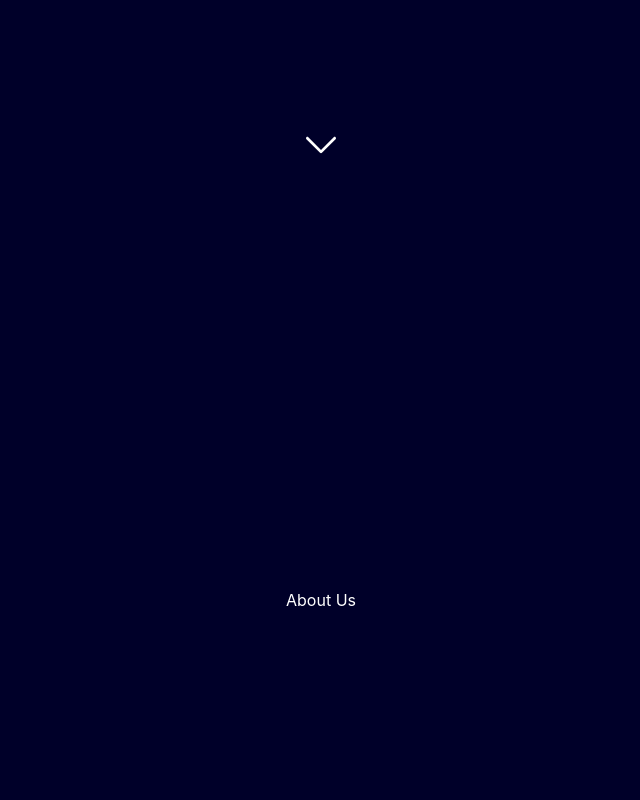
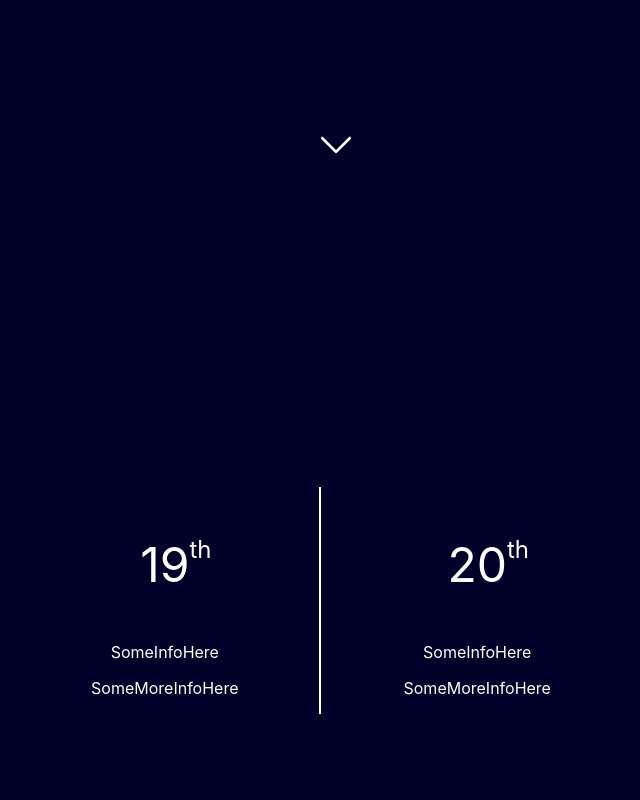
Before and after one commit to Revantark/CodeCraft, a React (Create React App) app: page / in a window 1280 px wide. Shown: the part 600-1400 px from the top of the page, without its empty margins (319-959 px from the left). Built offline with nearby package versions, Linux system fonts and the light colour scheme.

Commit message:
Add required pages

```diff
--- a/src/App.css
+++ b/src/App.css
@@ -1,3 +1,11 @@
 :root{
-  --primary-color: #000029
+  --primary-color: #000029;
+  --secondary-color: #0000ed;
 }
+.space5{
+  height: 5rem;
+}
+.v-line{
+  width: 2px;
+  background: white;
+}
--- a/src/Components/home/about.css
+++ b/src/Components/home/about.css
@@ -1,3 +1,15 @@
 .about{
+    display: grid;
+    place-content: center;
     color: white;
+
+    background: var(--primary-color);
 }
+.about-title{
+    color: white;
+    text-align: center;
+}
+.about-sub{
+    text-align: center;
+    font-size: 2rem;
+}
--- a/src/Components/home/about.js
+++ b/src/Components/home/about.js
@@ -2,11 +2,15 @@ import React from 'react'
 import './about.css'
 export default function About() {
     return (
-        <div className="lp_root fullscreen about">
+        <div className="fullscreen about">
 
-                <span>
-                    About Us
+                <span className="about-title" >
+                    About Me
                 </span>
+                <span className="about-sub" >
+                Something here
+                </span>
+                <div className="space5"></div>
         </div>
     )
 }
--- /dev/null
+++ b/src/Components/home/dates.css
@@ -0,0 +1,25 @@
+.date-page{
+    display: grid;
+    grid-template-columns: 1fr 5px 1fr;
+    text-align: center;
+    align-content: center;
+    justify-content: space-around;
+    background: var(--primary-color);
+    color: white;
+    gap: 5rem;
+}
+.date{
+    font-size: 3rem;
+    position: relative;
+}
+.date::after{
+    content: "th";
+    position: absolute;
+    font-size: 1.5rem;
+}
+.date1{
+    justify-self: end;
+}
+.date2{
+    justify-self: start;
+}
--- /dev/null
+++ b/src/Components/home/dates.js
@@ -0,0 +1,23 @@
+import React from 'react'
+import './dates.css'
+export default function Dates() {
+    return (
+        <section id='dates' className='fullscreen date-page' >
+            <div className="date1">
+                 <p className='date' >
+                     19
+                 </p>
+                 <p>SomeInfoHere</p>
+                 <p>SomeMoreInfoHere</p>
+            </div>
+            <div className="v-line" ></div>
+            <div className="date2">
+            <p className='date' >
+                     20
+                 </p>
+                 <p>SomeInfoHere</p>
+                 <p>SomeMoreInfoHere</p>
+            </div>
+        </section>
+    )
+}
--- a/src/Components/home/home.js
+++ b/src/Components/home/home.js
@@ -1,13 +1,15 @@
 import React from 'react'
 import About from './about'
+import Dates from './dates'
 import './home.css'
 import LandingPage from './landingPage'
 export default function Home() {
     return (
         <div className='root' >
             <LandingPage/>
+            <Dates/>
             <About/>
-            <div className="fullscreen">kdjdj</div>
+
         </div>
     )
 }
--- a/src/Components/home/landingPage.css
+++ b/src/Components/home/landingPage.css
@@ -1,6 +1,7 @@
 
 @import url('https://fonts.googleapis.com/css2?family=IBM+Plex+Mono:ital@1&display=swap');
 @import url('https://fonts.googleapis.com/css2?family=Bebas+Neue&display=swap');
+
 .lp_root{
     background: var(--primary-color);
     display: grid;
@@ -24,7 +25,7 @@
     font-size: 1.5rem;
 }
 .btn{
-    background: #0000ed;
+    background: var(--secondary-color);
     width: 22ch;
     padding: 12px;
     border: none;
--- a/src/Components/home/landingPage.js
+++ b/src/Components/home/landingPage.js
@@ -4,11 +4,10 @@ import {ReactComponent as DownArrow} from '../../assets/down.svg'
 export default function LandingPage() {
 
 
+    return (
+        <div  className="lp_root fullscreen">
 
-    return (
-        <div className="lp_root fullscreen">
-
-                <div>
+                <div  >
                 <span className='title' >CodeCraft</span>
                 <span className="subtitle">Something here idk</span>
                 </div>
@@ -16,10 +15,13 @@ export default function LandingPage() {
                 <button className='btn'>
                     Register Now
                 </button>
+                <div className='space5' ></div>
+                <a href="#dates">
                 <div className="downIcon" >
                 <DownArrow/>
                 </div>
-        </div>
+                </a>
+                </div>
     )
 }
 
@@ -47,6 +49,7 @@ const Timer = ()=>{
     }
     useEffect(()=>{
         updateTime()
+    // eslint-disable-next-line react-hooks/exhaustive-deps
     },[])
 
     return (
```
Also changed, not shown: src/Components/home/home.css (line endings or trailing spaces).
